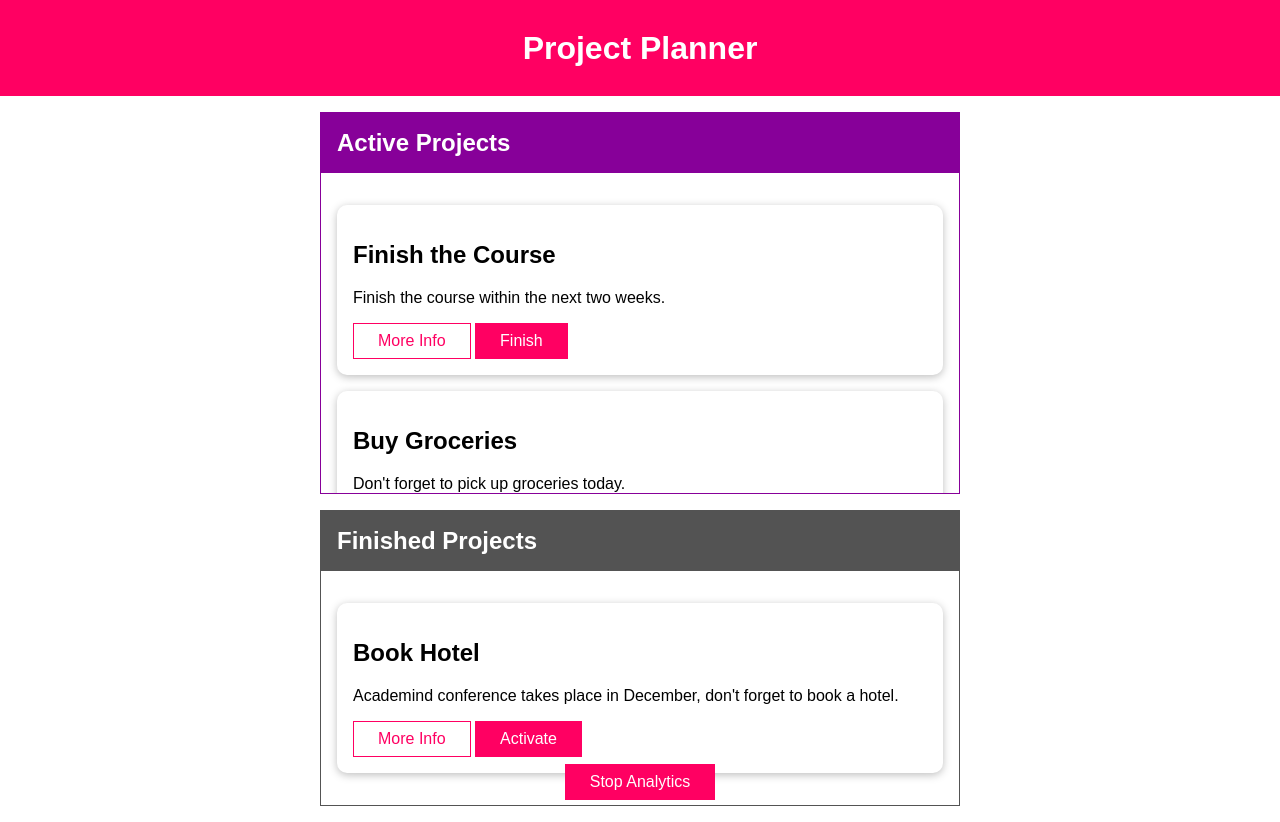
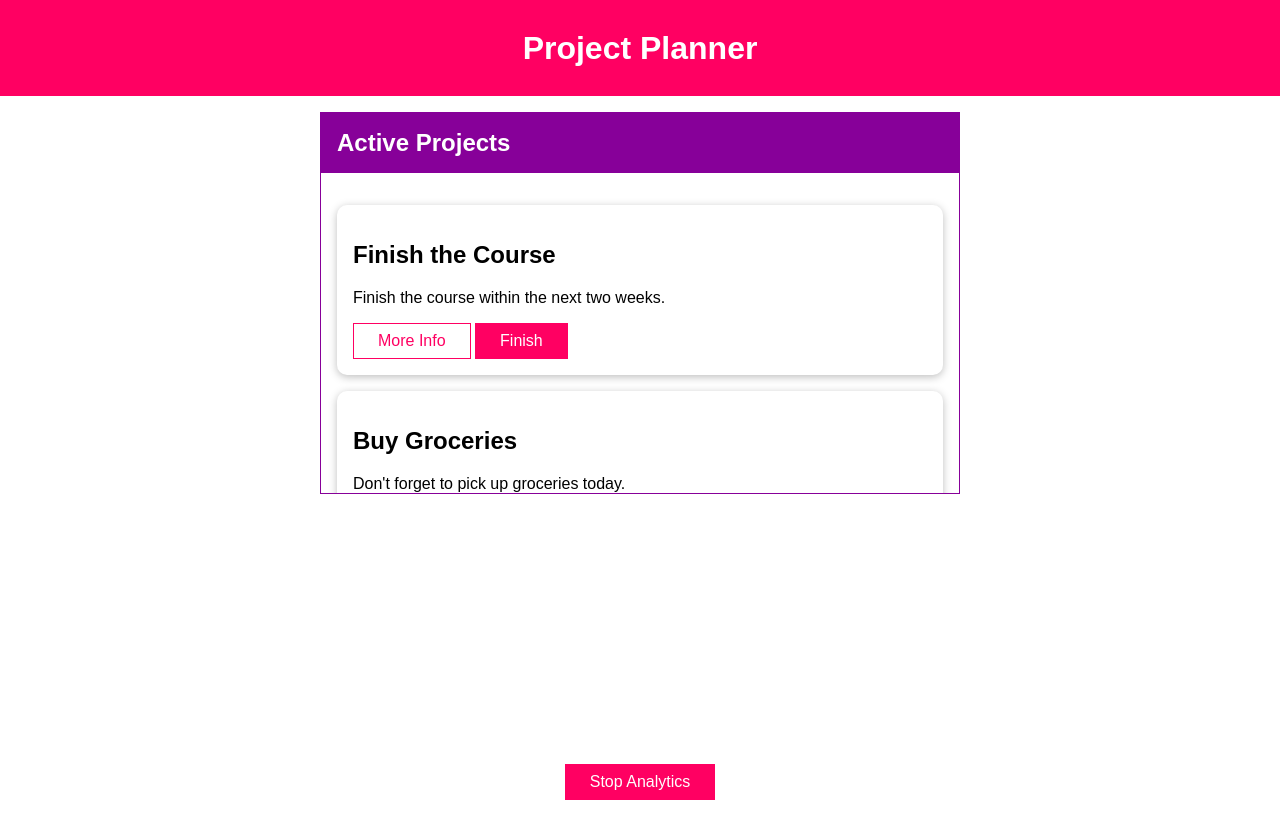
Before and after one commit to shimulckbt/javascript-practice, a plain HTML site: page event/index.html in a window 1280 px wide. After the commit the page ends 800 px from the top, so only its background shows below. Drawn offline with Linux system fonts and the light colour scheme.

Commit message:
tag removed

```diff
--- a/event/index.html
+++ b/event/index.html
@@ -1,5 +1,6 @@
 <!DOCTYPE html>
 <html lang="en">
+
 <head>
   <meta charset="UTF-8" />
   <meta name="viewport" content="width=device-width, initial-scale=1.0" />
@@ -8,6 +9,7 @@
   <link rel="stylesheet" href="assets/styles/app.css" />
   <script src="assets/scripts/app.js" defer></script>
 </head>
+
 <body>
   <template id="tooltip">
     <h2>More Info</h2>
@@ -21,21 +23,13 @@
       <h2>Active Projects</h2>
     </header>
     <ul>
-        <li
-          id="p1"
-          data-extra-info="Got lifetime access, but would be nice to finish it soon!"
-          class="card"
-        >
+      <li id="p1" data-extra-info="Got lifetime access, but would be nice to finish it soon!" class="card">
         <h2>Finish the Course</h2>
         <p>Finish the course within the next two weeks.</p>
         <button class="alt">More Info</button>
         <button>Finish</button>
       </li>
-        <li
-          id="p2"
-          data-extra-info="Not really a business topic but still important."
-          class="card"
-        >
+      <li id="p2" data-extra-info="Not really a business topic but still important." class="card">
         <h2>Buy Groceries</h2>
         <p>Don't forget to pick up groceries today.</p>
         <button class="alt">More Info</button>
@@ -43,28 +37,10 @@
       </li>
     </ul>
   </section>
-    <section id="finished-projects">
-      <header>
-        <h2>Finished Projects</h2>
-      </header>
-      <ul>
-        <li
-          id="p3"
-          data-extra-info="Super important conference! Fictional but still!"
-          class="card"
-        >
-          <h2>Book Hotel</h2>
-          <p>
-            Academind conference takes place in December, don't forget to book a
-            hotel.
-          </p>
-          <button class="alt">More Info</button>
-          <button>Activate</button>
-        </li>
-      </ul>
-    </section>
+
   <footer>
     <button id="stop-analytics-btn">Stop Analytics</button>
   </footer>
 </body>
+
 </html>
```
Lines whose indentation alone changed are shown as unchanged.
